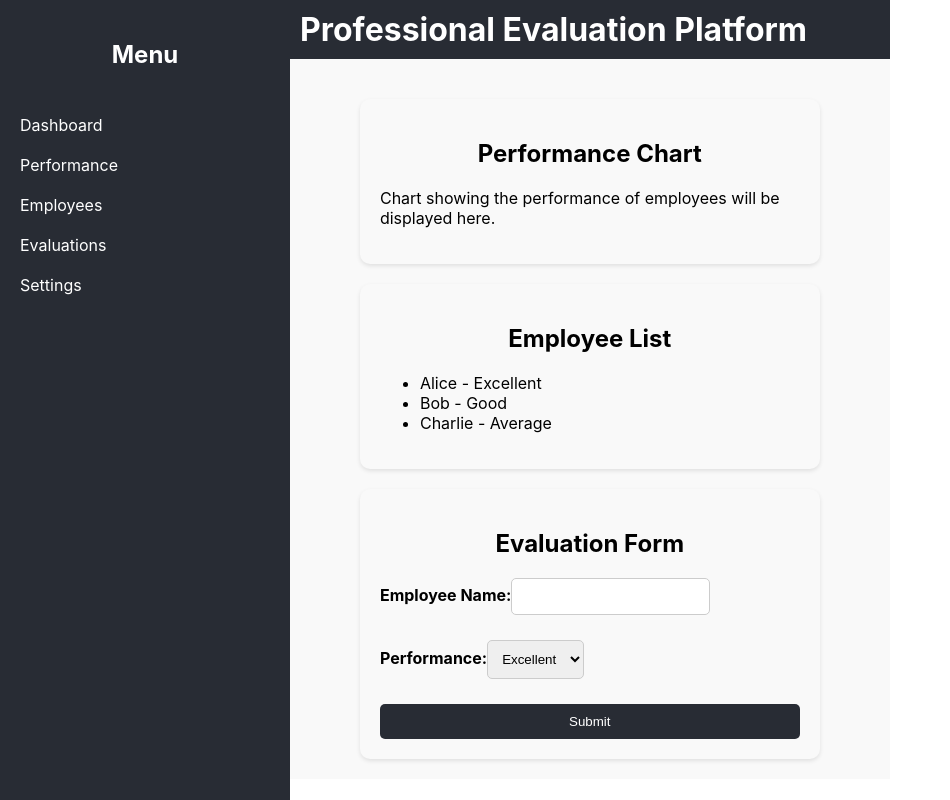
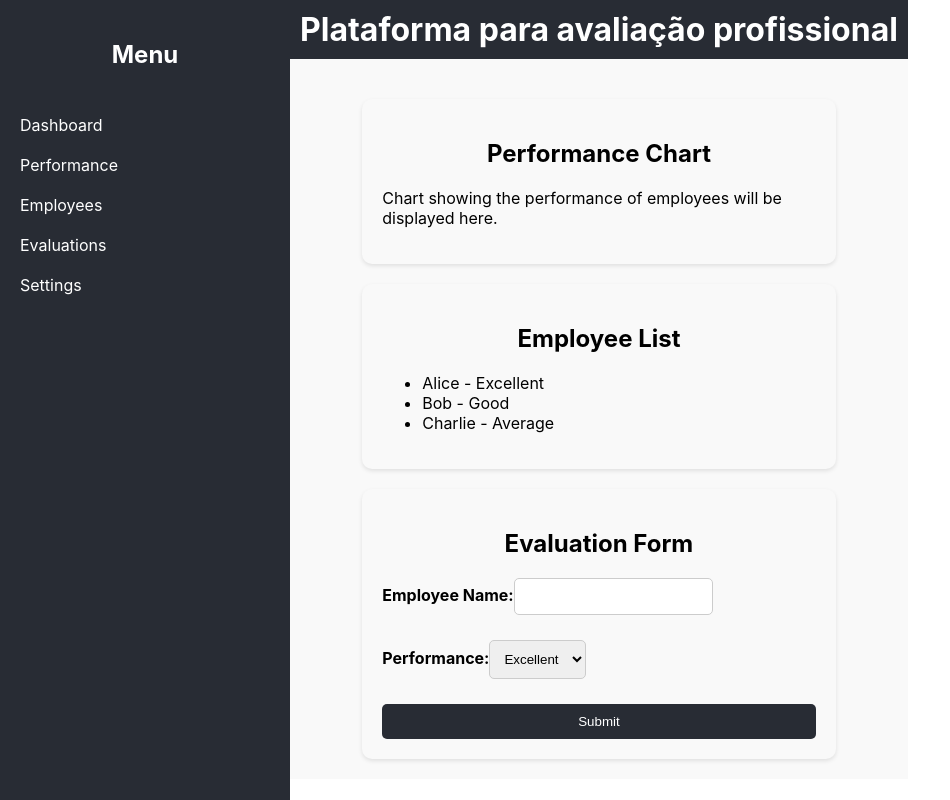
Before and after one commit to esthercamilo/projeto-hackathon-her, a React (Create React App) app in the folder frontend/: page / in a window 1280 px wide. Shown: the whole page, without its empty margins (0-950 px from the left). Built offline with nearby package versions, Linux system fonts and the light colour scheme.

Commit message:
teste de commit

```diff
--- a/frontend/src/components/Header.js
+++ b/frontend/src/components/Header.js
@@ -4,7 +4,7 @@ import './Header.css';
 const Header = () => {
   return (
     <header className="header">
-      <h1>Professional Evaluation Platform</h1>
+      <h1>Plataforma para avaliação profissional</h1>
     </header>
   );
 };
```
